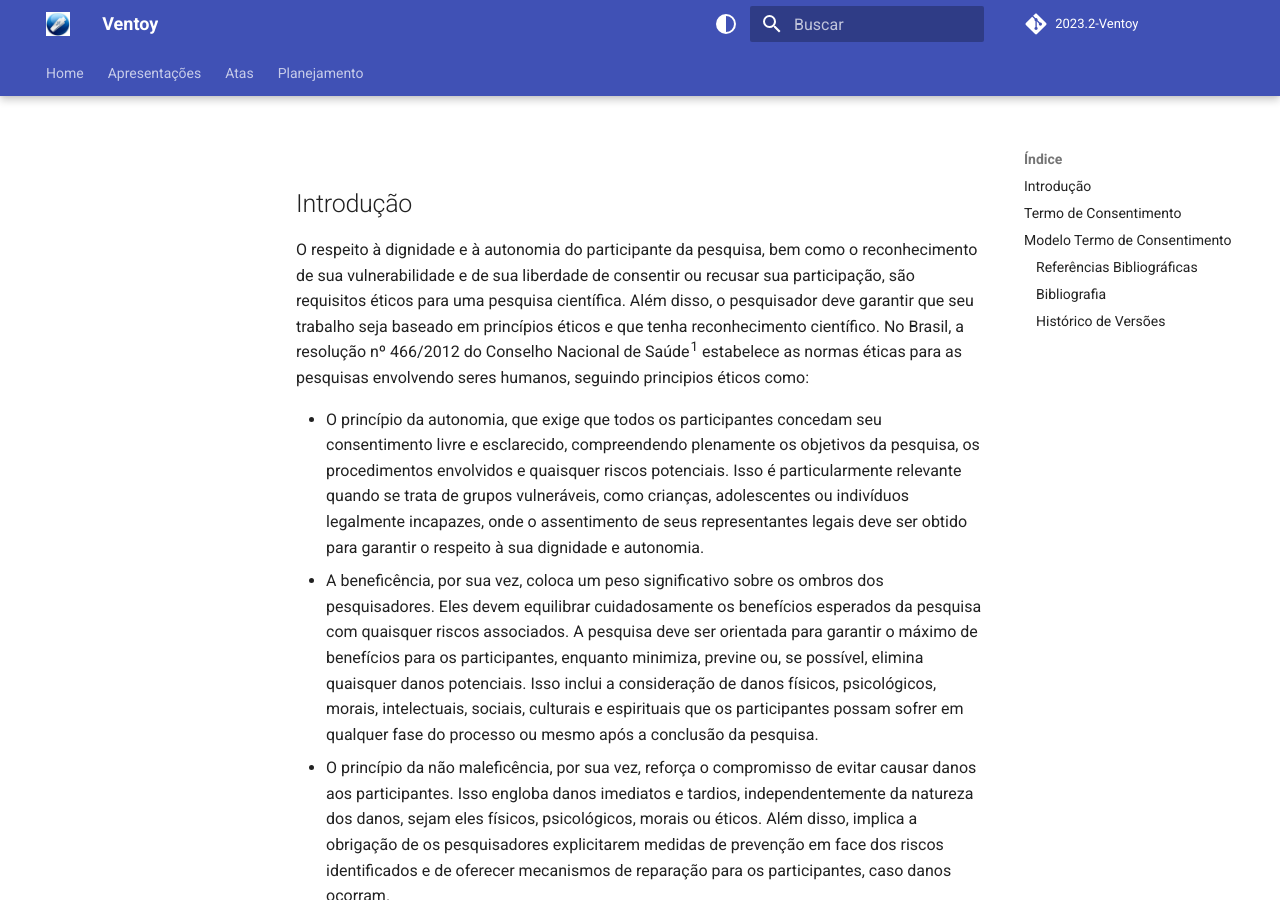
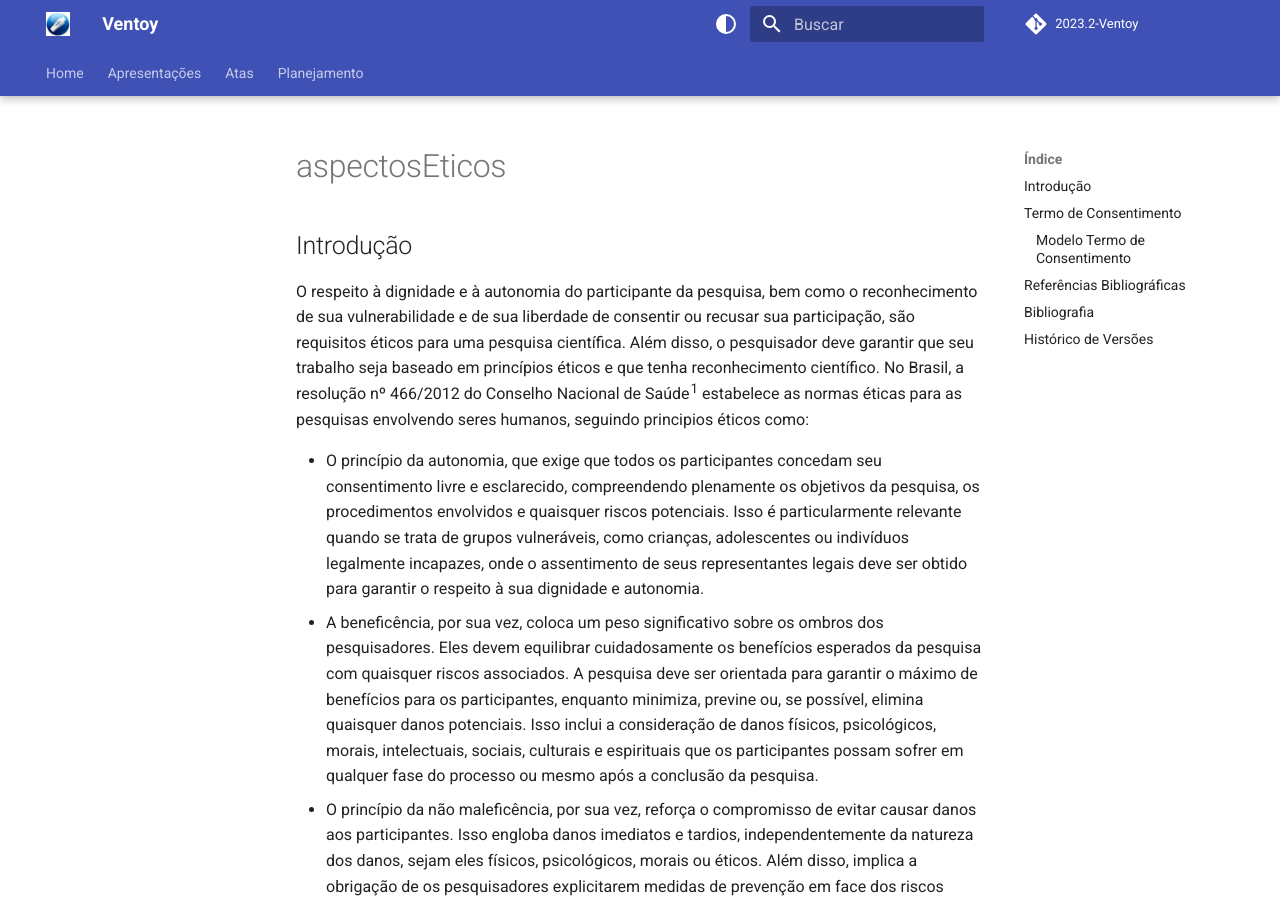
Before and after one commit to Interacao-Humano-Computador/2023.2-Ventoy, an MkDocs documentation site: the page built from docs/AnaliseDeRequisitos/aspectosEticos.md, in a window 1280 px wide and 900 px high. Built offline with MkDocs 1.6.1 and Material for MkDocs 9.7.7, drawn with Linux system fonts in a browser that asks for light colours; comment, search, counter and statistics services are not loaded.

Commit message:
Update aspectosEticos.md

```diff
--- a/docs/AnaliseDeRequisitos/aspectosEticos.md
+++ b/docs/AnaliseDeRequisitos/aspectosEticos.md
@@ -12,7 +12,7 @@
 
 Um termo de consentimento é um documento legal que estabelece o acordo entre duas partes, onde uma delas concede seu consentimento informado para a realização de determinada ação.  O termo de consentimento deve ser claro, específico e livre de qualquer vício ou coação, e deve informar ao titular dos dados ou ao paciente sobre os riscos, benefícios, direitos e deveres envolvidos na ação consentida. O termo de consentimento serve como instrumento de prova da obtenção do consentimento e como garantia da transparência e da segurança jurídica das partes.  <br>
 
-# Modelo Termo de Consentimento
+### Modelo Termo de Consentimento
 Olá, somos a equipe do projeto acadêmico da disciplina de Interação Humano-Computador do curso de Engenharia de Software da Universidade de Brasília. Nosso objetivo é avaliar o Ventoy, que é um software que permite criar um dispositivo USB inicializável com vários sistemas operacionais. Estamos atualmente em uma etapa específica do projeto que consiste em [DESCREVE A ETAPA].
 
 Para isso, estamos conduzindo uma série de pesquisas e gostaríamos de solicitar o seu consentimento para participar de uma atividade que consiste em [DESCREVE QUAL ATIVIDADE SERÁ CONDUZIDA]. A atividade terá duração de aproximadamente [TEMPO DE DURAÇÃO] minutos. É importante que você saiba algumas informações sobre a pesquisa:
```
